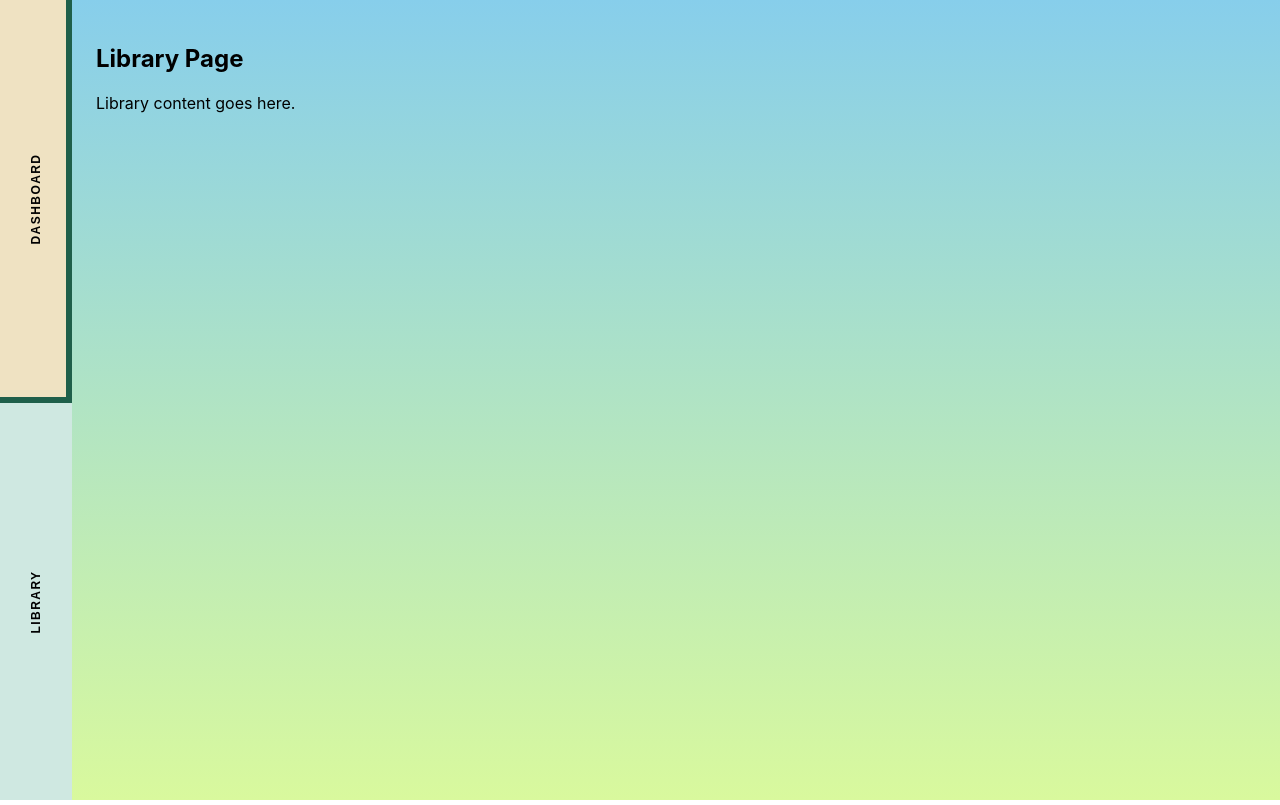
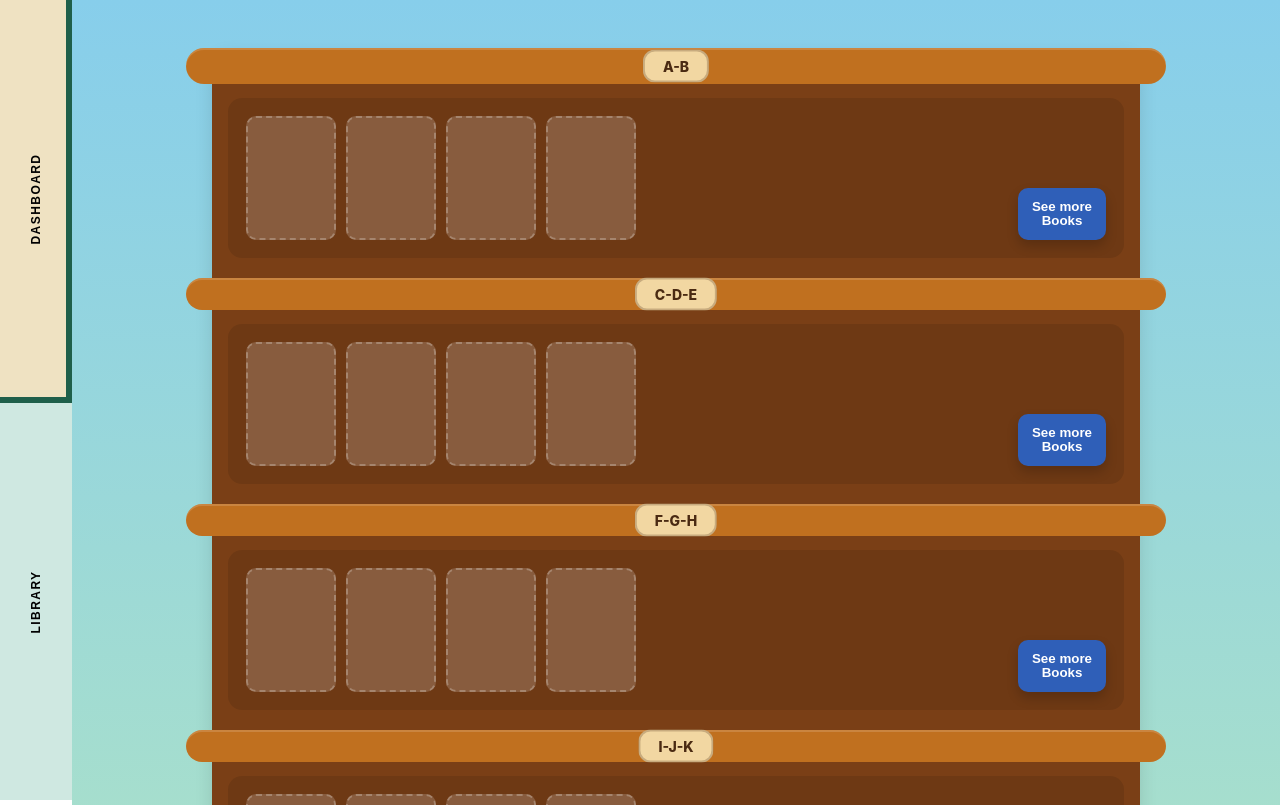
Before and after one commit to AmbarC27/Chalky-OA, a React (Create React App) app: page / in a window 1280 px wide. Shown: the top 805 px of the page. Built offline with nearby package versions, Linux system fonts and the light colour scheme.

Commit message:
basic shelves in place

```diff
--- a/src/App.css
+++ b/src/App.css
@@ -4,7 +4,10 @@
 }
 
 .SidepanelWrapper {
-  /* no flex-grow */
+  position: sticky;
+  top: 0;               /* sticks to top while scrolling */
+  height: 100vh;        /* always full height */
+  flex: 0 0 auto;
 }
 
 .MainPage {
--- a/src/index.css
+++ b/src/index.css
@@ -1,3 +1,8 @@
+html,
+body {
+  min-height: 100%;
+}
+
 body {
   margin: 0;
   font-family: -apple-system, BlinkMacSystemFont, 'Segoe UI', 'Roboto', 'Oxygen',
--- /dev/null
+++ b/src/pages/library/LibraryPage.css
@@ -0,0 +1,119 @@
+.LibraryPage {
+    min-height: 100%;
+    display: flex;
+    justify-content: center;
+    align-items: flex-start;
+    padding: 24px;
+  }
+
+  .Bookhouse {
+    width: min(980px, 100%);
+    position: relative;
+
+    /* reserve space so content doesn’t overlap the base */
+    padding-bottom: 28px; /* must match base height */
+  }
+
+  /* walls: no extra bottom rounding/gap */
+  .Bookhouse__walls {
+    margin: 0 26px;
+    background: #7a3f16;
+    border-radius: 16px 16px 0 0;
+    padding-bottom: 0;
+    box-shadow: 0 8px 18px rgba(0, 0, 0, 0.12);
+  }
+
+  /* Shelf stack */
+  .Shelf {
+    position: relative;
+  }
+
+  /* FULL-WIDTH plank (roof + floor dividers) */
+  .Shelf__plank {
+    position: relative;
+    height: 32px;
+    background: #c0701f;
+    border-radius: 18px;
+    margin: 18px -26px 0; /* extend beyond walls */
+    box-shadow: inset 0 2px 0 rgba(255, 255, 255, 0.15);
+  }
+
+  /* Roof looks identical, just a bit thicker */
+  .Shelf__plank--roof {
+    height: 36px;
+    margin-top: 0;
+  }
+
+  /* Label floats on top of plank */
+  .Shelf__label {
+    position: absolute;
+    left: 50%;
+    top: 50%;
+    transform: translate(-50%, -50%);
+
+    background: #f2d7a2;
+    color: #4a2a12;
+    font-weight: 800;
+    font-size: 14px;
+    padding: 6px 18px;
+    border-radius: 12px;
+    border: 2px solid rgba(74, 42, 18, 0.25);
+    white-space: nowrap;
+  }
+
+  /* Interior cavity */
+  .Shelf__interior {
+    margin: 14px 16px 20px;
+    background: rgba(0, 0, 0, 0.1);
+    border-radius: 14px;
+    padding: 18px;
+    display: flex;
+    align-items: flex-end;
+    justify-content: space-between;
+    gap: 18px;
+  }
+
+  .Shelf__books {
+    display: grid;
+    grid-template-columns: repeat(4, 86px);
+    gap: 14px;
+  }
+
+  .BookSlot {
+    width: 86px;
+    height: 120px;
+    border-radius: 10px;
+    background: rgba(255, 255, 255, 0.18);
+    border: 2px dashed rgba(255, 255, 255, 0.25);
+  }
+
+  /* Bottom platform (same width as roof/dividers) */
+  .Bookhouse__base {
+    height: 28px;
+    background: #c0701f;
+    border-radius: 0 0 18px 18px;
+
+    position: absolute;
+    left: 0;
+    right: 0;
+    bottom: 0;
+
+    margin: 0; /* important */
+    box-shadow: 0 8px 18px rgba(0, 0, 0, 0.18);
+  }
+
+  .Shelf__button {
+    background: #2f5fb8;
+    color: white;
+    border: none;
+    border-radius: 10px;
+    padding: 12px 14px;
+    font-weight: 800;
+    cursor: pointer;
+    line-height: 1.05;
+    box-shadow: 0 6px 12px rgba(0, 0, 0, 0.18);
+  }
+
+  .Shelf:last-child .Shelf__interior {
+    margin-bottom: 0;
+  }
--- a/src/pages/library/LibraryPage.js
+++ b/src/pages/library/LibraryPage.js
@@ -1,8 +1,57 @@
+import "./LibraryPage.css";
+
+const SHELVES = [
+    { id: "s1", label: "A-B" },
+    { id: "s2", label: "C-D-E" },
+    { id: "s3", label: "F-G-H" },
+    { id: "s4", label: "I-J-K" },
+    { id: "s5", label: "L-M-N" },
+    { id: "s6", label: "O-P-Q" },
+    { id: "s7", label: "R-S-T" },
+    { id: "s8", label: "U-V-W" },
+    { id: "s9", label: "X-Y-Z" },
+  ];
+
+function Shelf({ label, isFirst }) {
+  return (
+    <section className="Shelf">
+      {/* Full-width divider (also roof for first shelf) */}
+      <div className={`Shelf__plank ${isFirst ? "Shelf__plank--roof" : ""}`}>
+        <span className="Shelf__label">{label}</span>
+      </div>
+
+      {/* Inset interior */}
+      <div className="Shelf__interior">
+        <div className="Shelf__books">
+          {Array.from({ length: 4 }).map((_, idx) => (
+            <div key={idx} className="BookSlot" />
+          ))}
+        </div>
+
+        <button type="button" className="Shelf__button">
+          See more
+          <br />
+          Books
+        </button>
+      </div>
+    </section>
+  );
+}
+
 export default function LibraryPage() {
-    return (
-      <div>
-        <h2>Library Page</h2>
-        <p>Library content goes here.</p>
+  return (
+    <div className="LibraryPage">
+      <div className="Bookhouse">
+        {/* Side walls (inset) */}
+        <div className="Bookhouse__walls">
+          {SHELVES.map((s, i) => (
+            <Shelf key={s.id} label={s.label} isFirst={i === 0} />
+          ))}
+        </div>
+
+        {/* Bottom platform */}
+        <div className="Bookhouse__base" />
       </div>
-    );
-  }
+    </div>
+  );
+}
```
